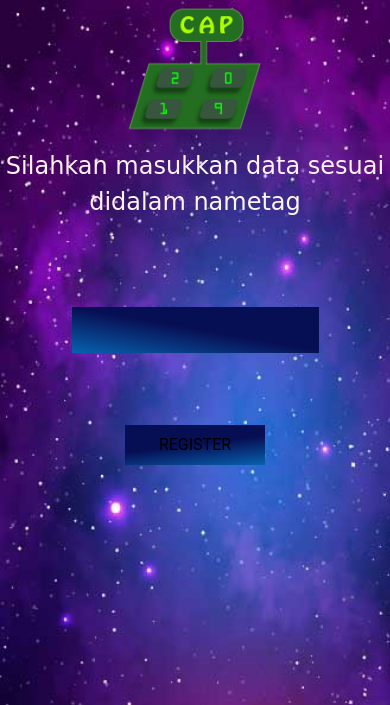
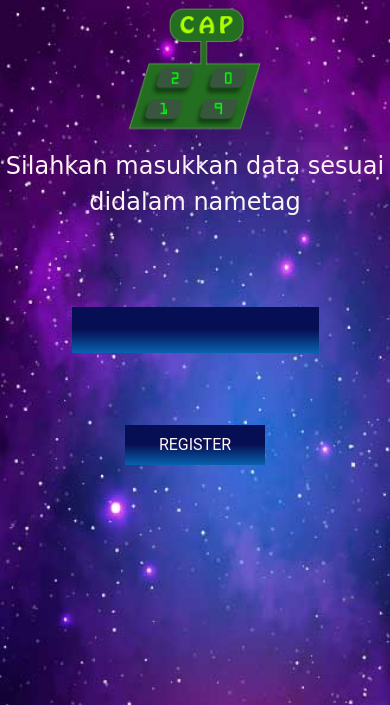
Before and after one commit to MuddySpoon/CAP2019, a PHP site: page / in a window 390 px wide. Shown: the top 705 px of the page. Run offline with PHP 8.4, Linux system fonts and the light colour scheme; some libraries are stand-ins or nearby versions.

Commit message:
Update Main Menu.css

```diff
--- a/Main Menu.css
+++ b/Main Menu.css
@@ -46,7 +46,7 @@ body {
     display: flex;
     justify-content: center;
     align-items: center;
-    background: -webkit-linear-gradient(80deg, rgba(7,98,174,1) 0%, rgba(7,15,84,1) 51%);
+    background: -webkit-linear-gradient(90deg, rgba(7,98,174,1) 0%, rgba(7,15,84,1) 51%);
     padding: 2.5% 0;
     margin-top: 18%;
     margin-left: auto;
@@ -69,6 +69,8 @@ body {
     margin-top: 18.5%;
 }
 
+
+
 .button .SignIn:hover{
     background-color: #005faf;
     color: #5cb4e5;
@@ -76,7 +78,7 @@ body {
 
 @media screen and (max-width: 600px){
     .button .SignIn {
-        background: -webkit-linear-gradient(97deg, rgba(7,98,174,1) 0%, rgba(7,15,84,1) 51%);
+        background: -webkit-linear-gradient(90deg, rgba(7,98,174,1) 0%, rgba(7,15,84,1) 51%);
         width: 140px;
         border-style: none;
         height: 40px;
@@ -84,6 +86,7 @@ body {
         font-style: normal;
         font-weight: normal;
         font-size: 100%;
+        color: #FFF3F3;
     }
 }
 
@@ -97,5 +100,6 @@ body {
         font-style: normal;
         font-weight: normal;
         font-size: 125%;
+        color: #FFF3F3;
     }
 }
```
